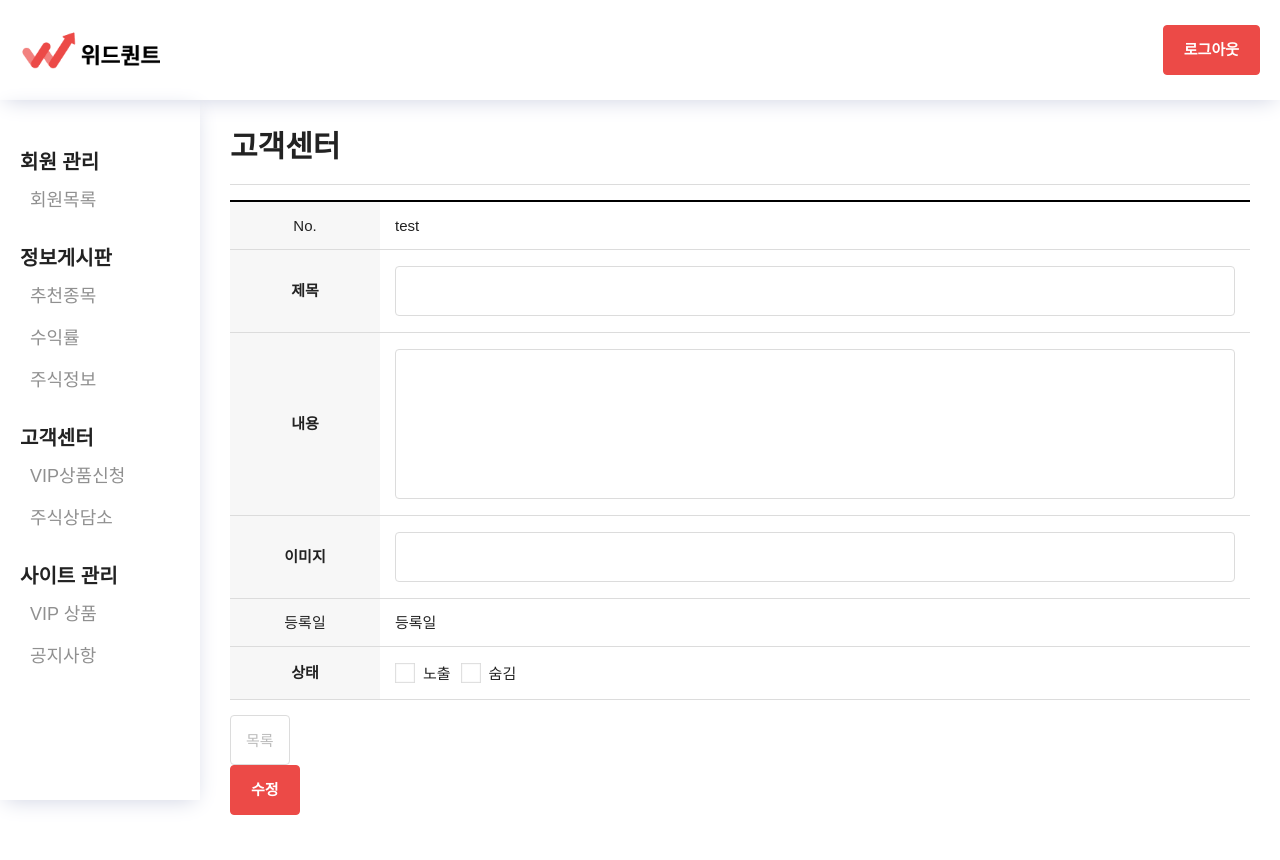
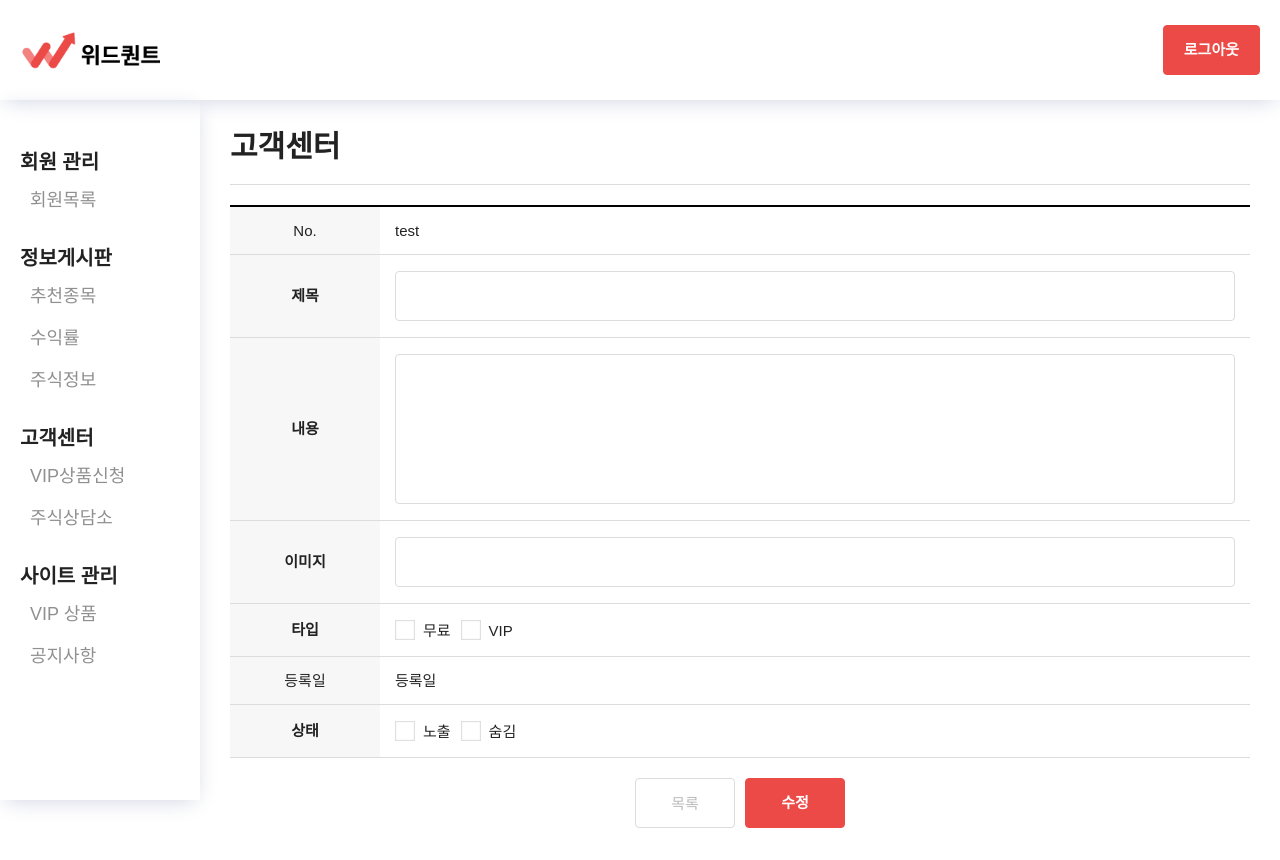
Before and after one commit to kse012050/withQuint, a React (Create React App) app: page /admin/customer/vip in a window 1280 px wide. Built offline with nearby package versions, Linux system fonts and the light colour scheme; no server answers.

Commit message:
관리자 게시물 작업 중, 유저 게시물 수정 페이지 수정

```diff
--- a/public/css/admin/global.css
+++ b/public/css/admin/global.css
@@ -35,9 +35,9 @@ header{position: fixed; left: 0; top: 0; right: 0; box-shadow: 0px 5px 21px -5px
         .board-select{justify-self: self-end;}
     }
     > [class$="Page"]{--padding: 30px; padding: var(--padding); position: relative;
-        > *:not(button, .board-title, .board-list, .board-paging){margin-bottom: 15px;}
+        &:has([class*="board"]) > *:not(button, .board-title, .board-list, .board-paging){margin-bottom: 15px;}
         h2{font-size: 30px; line-height: 34px; margin-bottom: 20px; padding-bottom: 20px; font-weight: 700; border-bottom: 1px solid var(--color-border);}
-        > button{position: absolute; right: 0; top: var(--padding);}
+        > :is(button, a){position: absolute; right: 0; top: var(--padding);}
         .board-registration, .board-search{display: flex; align-items: center;
             label{min-width: 80px;}
         }
@@ -71,3 +71,6 @@ header{position: fixed; left: 0; top: 0; right: 0; box-shadow: 0px 5px 21px -5px
         }
     }
 }
+.detail-update{display: flex; justify-content: center; gap: 10px; margin-top: 20px;
+    [class^='btn']{width: 100px;}
+}
--- a/src/pages/admin/Recommendation.jsx
+++ b/src/pages/admin/Recommendation.jsx
@@ -7,7 +7,7 @@ export default function Recommendation() {
 
     return (
         <>
-            <button className='btn-bg-small'>생성</button>
+            <Link to='create' className='btn-bg-small'>생성</Link>
             <Board boardType='recommendation' setList={setList}>
                 <div className='board-title'>
                     <b>번호</b>
--- a/src/pages/admin/Write.jsx
+++ b/src/pages/admin/Write.jsx
@@ -30,6 +30,15 @@ export default function Write() {
                     </div>
                 </li>
                 <li>
+                    <label htmlFor="">타입</label>
+                    <div>
+                        <input type="radio" />
+                        <label htmlFor="">무료</label>
+                        <input type="radio" />
+                        <label htmlFor="">VIP</label>
+                    </div>
+                </li>
+                <li>
                     <label htmlFor="">등록일</label>
                     <div>
                         <p>등록일</p>
@@ -45,7 +54,7 @@ export default function Write() {
                     </div>
                 </li>
             </ul>
-            <div>
+            <div className='detail-update'>
                 <Link to='' className='btn-gray'>목록</Link>
                 <button className='btn-bg-small'>수정</button>
             </div>
--- a/src/router/Routers.jsx
+++ b/src/router/Routers.jsx
@@ -87,8 +87,8 @@ export default function Routers() {
                     <Route path="clinic" element={<AdminCustomerClinic />} />
                     <Route path="notice" element={<AdminCustomerNotice />} />
                     <Route path="vipProduct" element={<AdminVipProduct />} />
-                        <Route path=":boardType/:id" element={<AdminWrite />}>
-                    </Route>
+                    <Route path=":boardType/create" element={<AdminWrite />} />
+                    <Route path=":boardType/:id" element={<AdminWrite />} />
                 </Route>
             </Route>
         </Routes>
```
Lines whose indentation alone changed are shown as unchanged.
